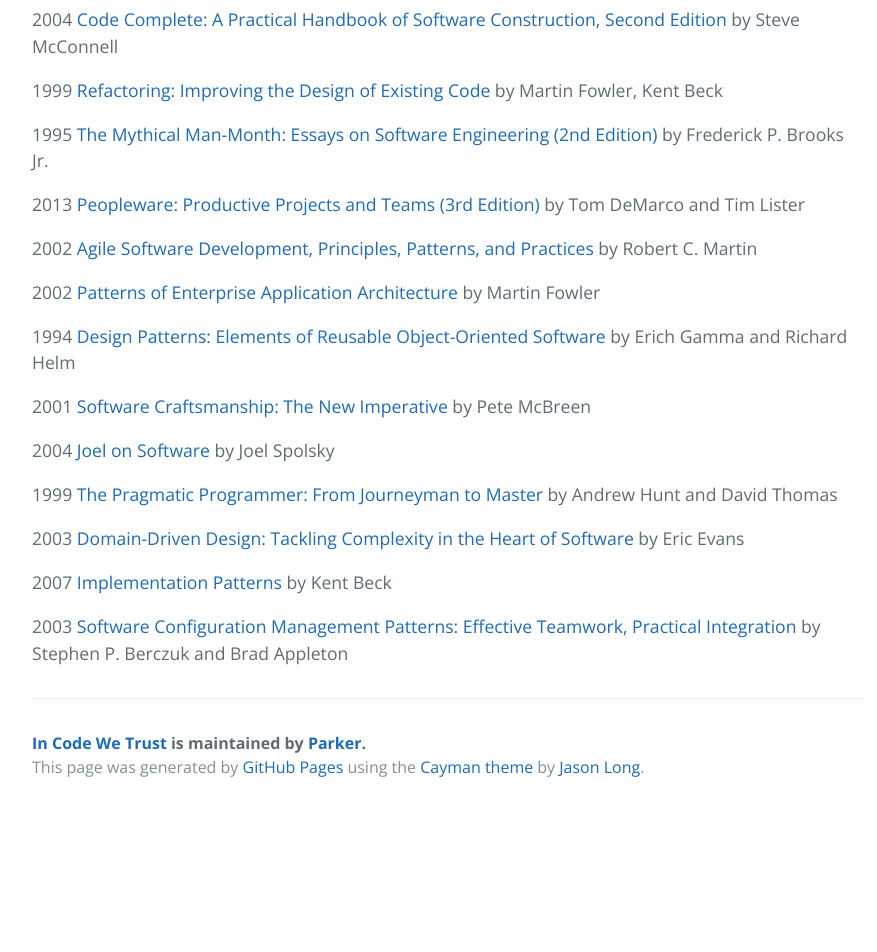
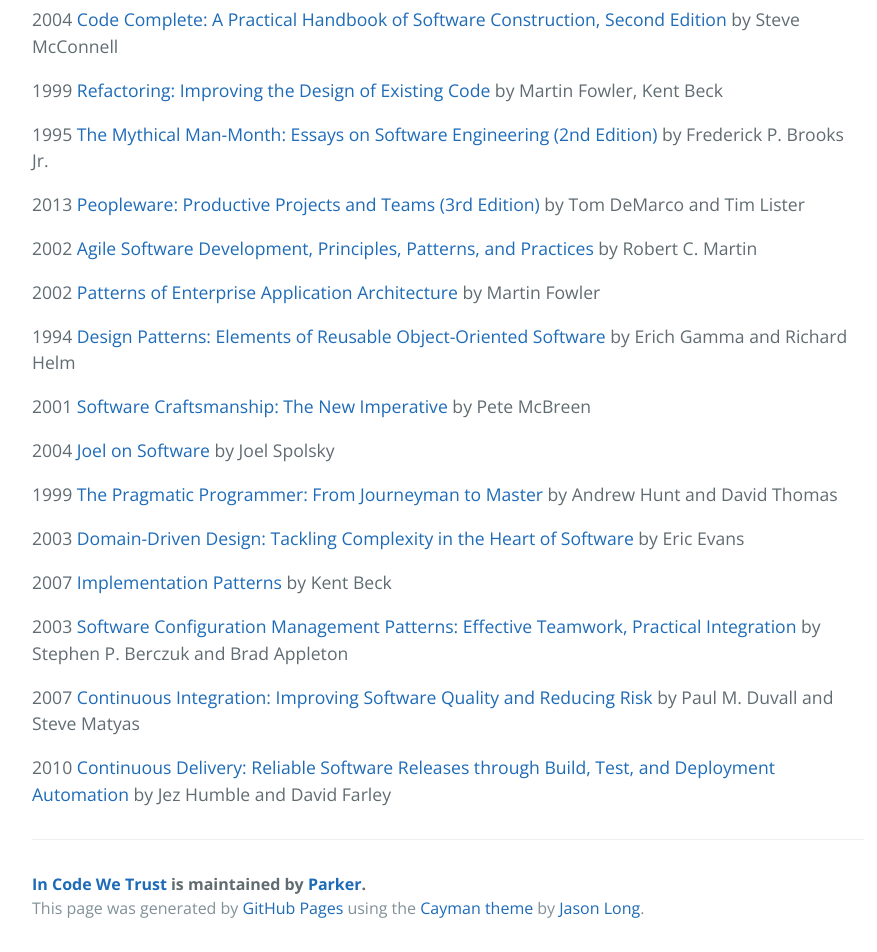
Before and after one commit to parkerwy/parkerwy.github.io, a Jekyll site: the page built from books.markdown, in a window 1280 px wide. Shown: the part 432-1384 px from the top of the page, without its empty margins (192-1069 px from the left). Built offline with Jekyll 4.4.1, drawn with Linux system fonts in a browser that asks for light colours; before the commit the page ends 1243 px from its top, so only the background shows below that.

Commit message:
Update books.markdown

```diff
--- a/books.markdown
+++ b/books.markdown
@@ -32,3 +32,9 @@
 
 
 2003 [Software Configuration Management Patterns: Effective Teamwork, Practical Integration](https://www.amazon.com/Software-Configuration-Management-Patterns-Integration/dp/0201741172) by Stephen P. Berczuk and Brad Appleton
+
+
+
+2007 [Continuous Integration: Improving Software Quality and Reducing Risk](https://www.amazon.com/Continuous-Integration-Improving-Software-Reducing/dp/0321336380) by Paul M. Duvall and Steve Matyas
+
+2010 [Continuous Delivery: Reliable Software Releases through Build, Test, and Deployment Automation](https://www.amazon.com/Continuous-Delivery-Deployment-Automation-Addison-Wesley/dp/0321601912) by Jez Humble and David Farley
```
